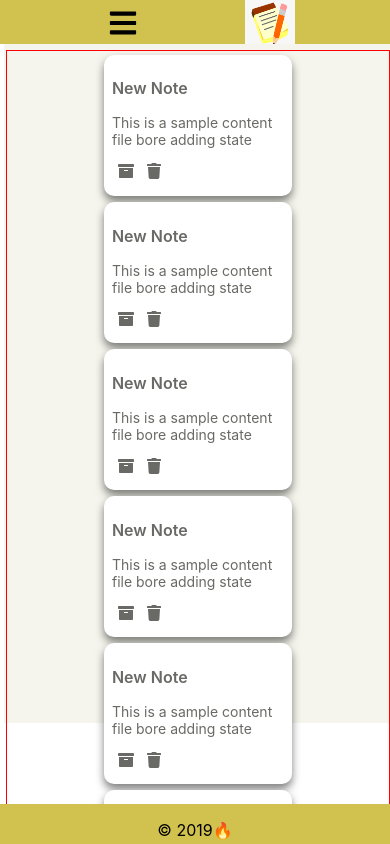
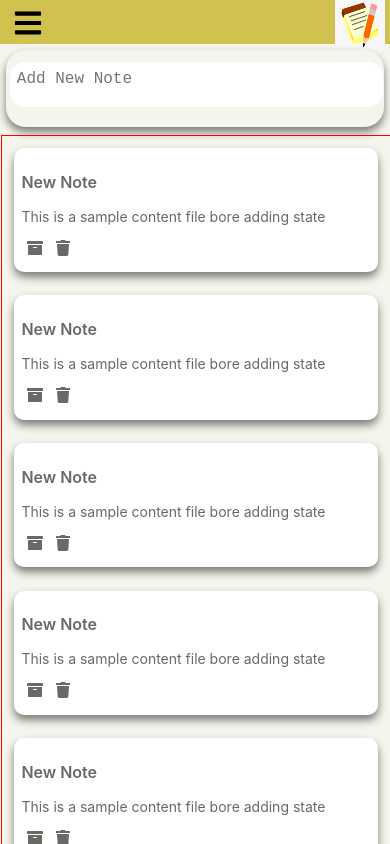
Before and after one commit to dfrempah/react-notes-app, a React (Create React App) app: page / in a window 390 px wide. Shown: the top 844 px of the page. Built offline with nearby package versions, Linux system fonts and the light colour scheme.

Commit message:
fully responsive with textarea

```diff
--- a/src/App.css
+++ b/src/App.css
@@ -1,15 +1,7 @@
-.App {
-}
-body {
-  max-height: 100vh;
-  max-width: 100vw;
-}
 .top-bottom {
-  max-width: 100vw;
-  display: flex;
-  flex-direction: column;
   position: relative;
   min-height: 100vh;
+  background-color: #f5f5ed;
 }
 .content {
   padding-bottom: 2.5rem;
@@ -24,7 +16,6 @@ body {
 .nav-expander-button {
   display: none;
 }
-
 .footer {
   position: absolute;
   bottom: 0;
@@ -34,7 +25,6 @@ body {
   width: 100%;
   justify-content: space-evenly;
 }
-
 .main-body {
   width: 100vw;
   display: flex;
@@ -44,13 +34,7 @@ body {
 }
 .sidebar-main {
   color: #696965;
-  width: 18%;
-  background-color: white;
-}
-
-.sidebar-hidden {
-  color: red;
-  width: 25%;
+  width: 30%;
   background-color: white;
 }
 .sidebar-ul {
@@ -81,7 +65,6 @@ body {
   padding: 8px;
   background-color: #f0f0df;
 }
-
 .sidebar-li:hover {
   background-color: #f0f0df;
 }
@@ -89,66 +72,63 @@ body {
   margin-right: 6px;
   padding-top: 1px;
 }
+.content {
+  background-color: #f5f5ed;
+}
 .items-area {
   border-left: 1px solid #d1c24f;
-  height: 80vh;
-  max-width: 100vw;
-  margin-left: 1vw;
+  padding: 1%;
+}
+.text-holder {
+  max-width: 900px;
+  padding: 5px 0 2% 0;
+  margin-bottom: 5px;
   background-color: #f5f5ed;
+  box-shadow: #f0f0df;
+  border: 1px thin gold;
+  border-radius: 20px;
+  box-shadow: 0 5px 9px 0 rgba(0, 0, 0, 0.5);
+  margin: 5px;
+  margin-bottom: 8px;
+}
+/* text area styles */
+.input-area {
+  display: flex;
+  flex-direction: column;
+  flex-wrap: wrap;
+  justify-content: space-evenly;
+  margin: 1% 3% 3% 0;
+}
+.singleton {
+  padding: 1%;
+}
+.double {
   padding: 1%;
 }
 textarea {
-  height: 3vh;
-  border-radius: 20px;
   padding: 2%;
+  font-size: 14px;
+}
+.text-content > textarea {
+  height: 6vh;
+}
+textarea {
+  height: 30px;
+  width: 100%;
+  border-radius: 15px;
   outline: none;
   border: none;
   font-size: 16px;
   overflow: hidden;
   resize: none;
 }
-.textarea-focused {
-  background-color: #09d3ac;
-  height: 10vh;
-}
-.double-textarea {
-  display: flex;
-  margin-left: 2%;
-  width: 1000px;
-  background: white;
-  border-radius: 20px;
-  overflow: auto;
-  transition: 0.3s;
-}
-.double-title {
-  width: 100%;
-  background: white;
-  border-radius: 20px;
-  overflow: hidden;
-  height: 2vh;
-}
-.double-content {
-  width: 100%;
-  margin-top: 0;
-  background: white;
-  border-radius: 20px;
-  overflow: auto;
-  height: 10vh;
-}
-.button-holder {
-  width: 100%;
-}
-.button-holder > button {
-  position: relative;
-  margin-left: 88%;
-  bottom: 0;
-}
+/* textarea */
 .note-holder {
   display: flex;
   flex-direction: row;
   flex-wrap: wrap;
   justify-content: space-evenly;
-  margin: 1% 3% 3% 0;
+  margin: 1% 0% 1% 0%;
 }
 .note-card {
   background-color: white;
@@ -185,17 +165,6 @@ textarea {
   box-shadow: 1px 1px 1px 1px rgba(0, 0, 0, 0.2s);
   color: #696965;
 }
-
-.App-header {
-  background-color: #282c34;
-  min-height: 100vh;
-  display: flex;
-  flex-direction: column;
-  align-items: center;
-  justify-content: center;
-  font-size: calc(10px + 2vmin);
-  color: white;
-}
 .clean-button {
   -webkit-user-select: none;
   -moz-user-select: none;
@@ -207,30 +176,48 @@ textarea {
   border-top-left-radius: 9px;
   border-bottom-right-radius: 9px;
   border-bottom-left-radius: 9px;
-  width: 10%;
-  margin-right: 2%;
+  width: 14%;
+  margin: 3px 2% 0 0;
   height: 30px;
-  margin-bottom: 5px 5px 5px 88%;
-  position: relative;
-  right: 0;
   outline: none;
   color: #696965;
 }
 .App-link {
   color: #09d3ac;
 }
-
-.footer {
-  width: 100vw;
+@media only screen and (min-width: 1200px) {
+  .text-holder {
+    margin-left: 25%;
+    margin-right: 25%;
+  }
+  .sidebar-main {
+    color: #696965;
+    width: 29%;
+    background-color: white;
+  }
+  .note-card {
+    margin: 0.5%;
+    width: 20%;
+  }
 }
-@media only screen and (max-width: 768px) {
+@media only screen and (max-width: 958px) {
   .sidebar-main {
     color: #696965;
     width: 35%;
     background-color: white;
   }
+  .note-card {
+    width: 45%;
+  }
 }
 @media only screen and (max-width: 610px) {
+  .header {
+    display: flex;
+    justify-content: space-between;
+  }
+  .header > img {
+    margin-right: 5px;
+  }
   .note-holder {
     border: 1px solid red;
     width: 100%;
@@ -246,10 +233,11 @@ textarea {
   }
   .items-area {
     border-left: none;
-    padding: 2px;
+    padding: 1px;
     width: 100vw;
   }
   .sidebar-main {
+    width: 25%;
     display: none;
   }
   .nav-expander {
@@ -266,86 +254,20 @@ textarea {
     display: block;
   }
 }
-
-/* @media only screen and (max-width: 510px) {
-  .top-bottom {
-    min-height: 100vh;
-    padding-bottom: 2.5rem;
-  }
-  .double-title {
-    margin-top: 5px;
-  }
-  .double-content {
-    width: 80vw;
-    overflow: hidden;
-  }
-  .content {
-    margin-bottom: 2.5rem;
-  }
-  .header-text {
-    display: none;
-  }
-  .logo-image {
-    position: absolute;
-    left: 0;
-    margin-left: 10px;
-  }
-  .double-textarea {
-    padding-top: 5px;
-    border: 1px solid red;
-    display: flex;
-    width: 85vw;
-    border-radius: 20px;
-    overflow: auto;
-    transition: 0.3s;
-    overflow: hidden;
-  }
-  .text-box {
-    width: 80vw;
-    display: flex;
-    justify-content: space-between;
-    width: 100%;
-  }
-
+@media only screen and (max-width: 400px) {
   .note-holder {
-    padding: 0;
-    align-items: stretch;
     display: flex;
     flex-direction: column;
-    justify-content: space-between;
-    margin: 3% 3% 3% 0;
   }
-
   .note-card {
-    margin: 2%;
-    width: 100%;
-    margin-right: 0;
+    width: 90%;
+    margin: 3%;
   }
 }
-@media only screen and (max-width: 810px) {
+@media only screen and (min-width: 1280px) {
   .sidebar-main {
-    display: none;
-  }
-  .footer {
-    display: none;
-  }
-  .main-body {
-    height: 100vh;
-  }
-  .items-area {
-    height: 100vh;
+    color: #696965;
+    width: 250px;
+    background-color: white;
   }
 }
-@media only screen and (max-width: 610px) {
-  .text-box {
-    width: 10%;
-    flex-direction: row;
-    align-items: stretch;
-    display: flex;
-    justify-content: space-between;
-  }
-  .note-card {
-    width: 85%;
-    margin-left: 6%;
-  }
-} */
--- a/src/App.js
+++ b/src/App.js
@@ -12,7 +12,6 @@ function App() {
   const [sidebarStatus, setSidebarStatus] = useState("sidebar-main");
   const sidebar = useContext(SidebarContext);
 
-  // console.log(sidebar);
   return (
     <SidebarContextProvider
       value={{
@@ -31,15 +30,14 @@ function App() {
             <SideBar class={sidebarStatus} />
 
             <div className="items-area">
-              {/* <div className="text-box">
-                {/* <div className="inner-text-box">
-                  <TextArea />
-                </div> */}
-              {/* </div> */}
+              <div className="text-holder">
+                <TextArea />
+              </div>
               <Notes />
             </div>
           </div>
         </div>
+
         {/* footer  */}
         <div className="footer">
           <Footer />
--- a/src/components/Footer.js
+++ b/src/components/Footer.js
@@ -1,11 +1,12 @@
-import React from 'react';
-
-
+import React from "react";
 
 export const Footer = () => {
-    return(
-        <div className="footer">
-            <p className="footer-text">&copy;  2019<span role="img" aria-label="fire and rocket emojis">🔥</span></p>
-        </div>
-    )
-}
+  return (
+    <p className="footer-text">
+      &copy; 2019
+      <span role="img" aria-label="fire and rocket emojis">
+        🔥
+      </span>
+    </p>
+  );
+};
--- a/src/components/SideBar.js
+++ b/src/components/SideBar.js
@@ -2,6 +2,7 @@ import React from "react";
 import { FaRegNewspaper, FaArchive, FaTrash } from "react-icons/fa";
 
 export const SideBar = props => {
+  console.log(props.sidebarStatus);
   return (
     <div className={props.class}>
       <ul className="sidebar-ul">
--- a/src/components/TextArea.js
+++ b/src/components/TextArea.js
@@ -26,9 +26,10 @@ export const TextArea = () => {
   };
 
   return (
-    <div className="double-textarea">
+    <div className="input-area">
       {isFocused ? (
-        <div>
+        <div className="double">
+          <div className="text-title">
             <textarea
               onFocus={handleFocus}
               onBlur={handleBlur}
@@ -37,18 +38,22 @@ export const TextArea = () => {
               onChange={event => setTitle(event.target.value)}
               placeholder="Title(50 characters max)"
             />
+          </div>
 
+          <div className="text-content">
             <textarea
               onFocus={handleFocus}
               onBlur={handleBlur}
-            className="double-content"
               value={content}
               onChange={event => setContent(event.target.value)}
               placeholder="Enter note here..."
             />
+          </div>
+
           <Button name="close" onClick={onCloseButtonClick} />
         </div>
       ) : (
+        <div className="singleton">
           <textarea
             onFocus={handleFocus}
             onBlur={handleBlur}
@@ -57,6 +62,7 @@ export const TextArea = () => {
             onChange={event => setContent(event.target.value)}
             placeholder="Add New Note"
           />
+        </div>
       )}
     </div>
   );
```
Lines whose indentation alone changed are shown as unchanged.
